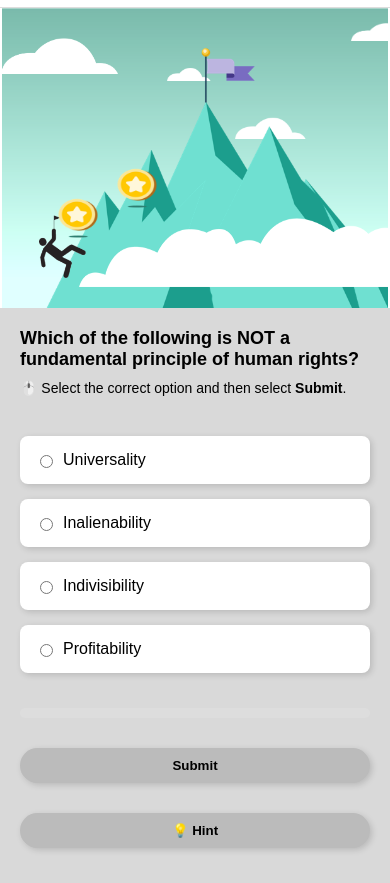
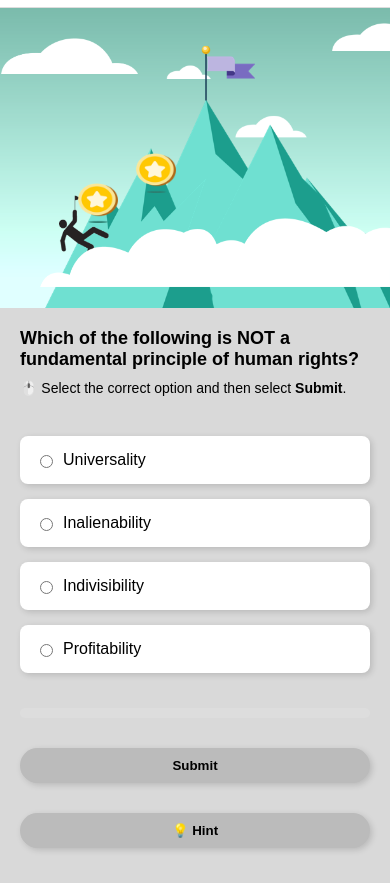
Before and after one commit to keerthi1605/Project-Quiz, a website: page sample3.html in a window 390 px wide. Shown: the part 70-953 px from the top of the page. Drawn offline with Linux system fonts and the light colour scheme.

Commit message:
Update sample3.html

```diff
--- a/sample3.html
+++ b/sample3.html
@@ -240,66 +240,68 @@
 
       .right-panel {
         width: 100%;
-        height: 40vh; /* Adjusted for better visibility */
+        height: 40vh;
         min-height: 300px;
         order: 1;
+        position: relative;
       }
 
       .mountain-img {
         height: 100%;
-        object-fit: contain;
+        width: 100%;
+        object-fit: cover;
+        object-position: bottom;
       }
 
       .stickman {
-        left: 10%;
-        bottom: 10%;
-        width: 10%;
+        left: 15% !important;
+        bottom: 15% !important;
+        width: 12%;
+        max-width: 50px;
       }
 
       .coin {
-        width: 8%;
+        width: 10%;
+        max-width: 40px;
       }
 
-      /* Adjust coin positions for portrait */
       .coin1 {
-        top: 60%;
-        left: 35%;
+        top: 55% !important;
+        left: 40% !important;
       }
 
       .coin2 {
-        top: 70%;
-        left: 20%;
+        top: 65% !important;
+        left: 25% !important;
       }
 
-      /* Adjust cloud positions */
       .cloud1 {
         top: 10%;
-        width: 30%;
+        width: 35%;
       }
 
       .cloud2 {
         top: 5%;
-        width: 10%;
+        width: 15%;
       }
 
       .cloudBig {
         top: 70%;
-        width: 80%;
+        width: 90%;
       }
     }
 
-    /* Additional media query for very small screens */
     @media (max-width: 480px) {
       .right-panel {
         height: 35vh;
       }
 
       .stickman {
-        width: 12%;
+        width: 15%;
       }
 
       .coin {
-        width: 10%;
+        width: 12%;
       }
 
       .header {
@@ -403,11 +405,14 @@
     let selectedIndex = -1;
     let correctAnswers = 0;
 
-    // Adjusted movements for mobile portrait
-    const movements = window.innerWidth <= 768 ? [
-      { x: 15, y: 15 },
-      { x: 12, y: 10 },
-      { x: 13, y: 12 }
+    // Check if mobile
+    const isMobile = window.innerWidth <= 768;
+
+    // Movement values - different for mobile
+    const movements = isMobile ? [
+      { x: 15, y: 8 },   // Smaller vertical movement for mobile
+      { x: 12, y: 6 },
+      { x: 13, y: 7 }
     ] : [
       { x: 8, y: 25 },
       { x: 7.5, y: 15 },
@@ -427,6 +432,16 @@
       });
       selectedIndex = -1;
       stickman.src = "stickman.png";
+
+      // Reset position for mobile
+      if (isMobile) {
+        stickman.style.left = '15%';
+        stickman.style.bottom = '15%';
+        document.querySelector('.coin1').style.top = '55%';
+        document.querySelector('.coin1').style.left = '40%';
+        document.querySelector('.coin2').style.top = '65%';
+        document.querySelector('.coin2').style.left = '25%';
+      }
     }
 
     coins.forEach(coin => {
@@ -468,8 +483,12 @@
         }
 
         setTimeout(() => {
-          if (correctAnswers === 2) document.querySelector('.coin2').style.top = window.innerWidth <= 768 ? "45%" : "52%";
-          if (correctAnswers === 3) document.querySelector('.coin1').style.top = window.innerWidth <= 768 ? "30%" : "38%";
+          if (correctAnswers === 2) {
+            document.querySelector('.coin2').style.top = isMobile ? "45%" : "52%";
+          }
+          if (correctAnswers === 3) {
+            document.querySelector('.coin1').style.top = isMobile ? "30%" : "38%";
+          }
         }, 1000);
 
         currentQuestion++;
@@ -494,16 +513,24 @@
     });
 
     window.addEventListener('load', () => {
-      stickman.style.left = '10%';
-      stickman.style.bottom = '10%';
+      if (isMobile) {
+        stickman.style.left = '15%';
+        stickman.style.bottom = '15%';
+        document.querySelector('.coin1').style.top = '55%';
+        document.querySelector('.coin1').style.left = '40%';
+        document.querySelector('.coin2').style.top = '65%';
+        document.querySelector('.coin2').style.left = '25%';
+      } else {
+        stickman.style.left = '10%';
+        stickman.style.bottom = '10%';
+      }
     });
 
-    // Adjust for orientation changes
+    // Handle screen rotation
     window.addEventListener('resize', () => {
-      if (window.innerWidth <= 768) {
-        // Reset stickman position when switching to portrait
-        stickman.style.left = '10%';
-        stickman.style.bottom = '10%';
+      const nowMobile = window.innerWidth <= 768;
+      if (nowMobile !== isMobile) {
+        location.reload(); // Reload when orientation changes
       }
     });
 
```
